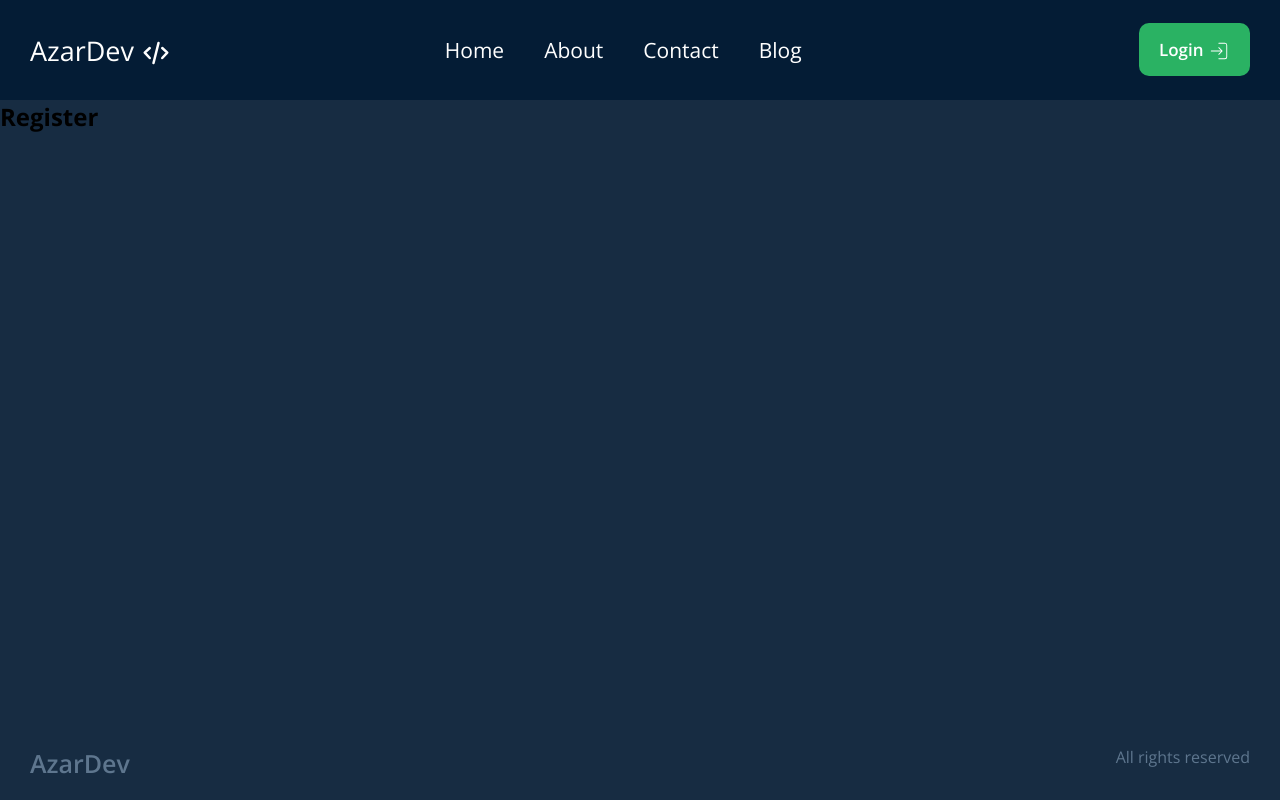
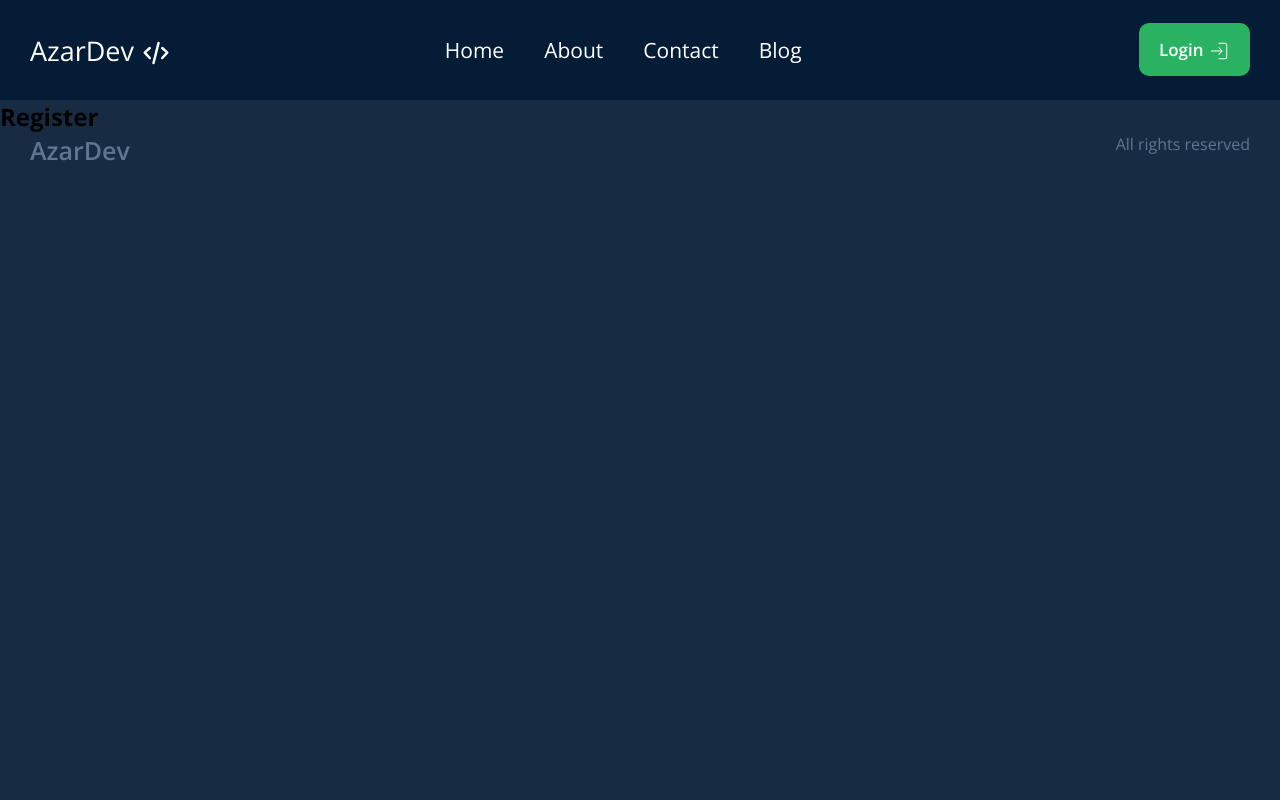
Before and after one commit to SamirS-li/AzarDev, a React (Create React App) app: page /register in a window 1280 px wide. Built offline with nearby package versions, Linux system fonts and the light colour scheme.

Commit message:
fixed footer

```diff
--- a/src/App.css
+++ b/src/App.css
@@ -221,15 +221,14 @@ a {
 
 #footer {
     display: flex;
-    position: fixed;
+    position: absolute;
     width: 100%;
-    margin-bottom: 20px;
-    bottom: 0;
 }
 
 .footer-main {
     display: flex;
     justify-content: space-between;
+    margin-bottom: 20px;
 }
 
 .footer-main a {
```
